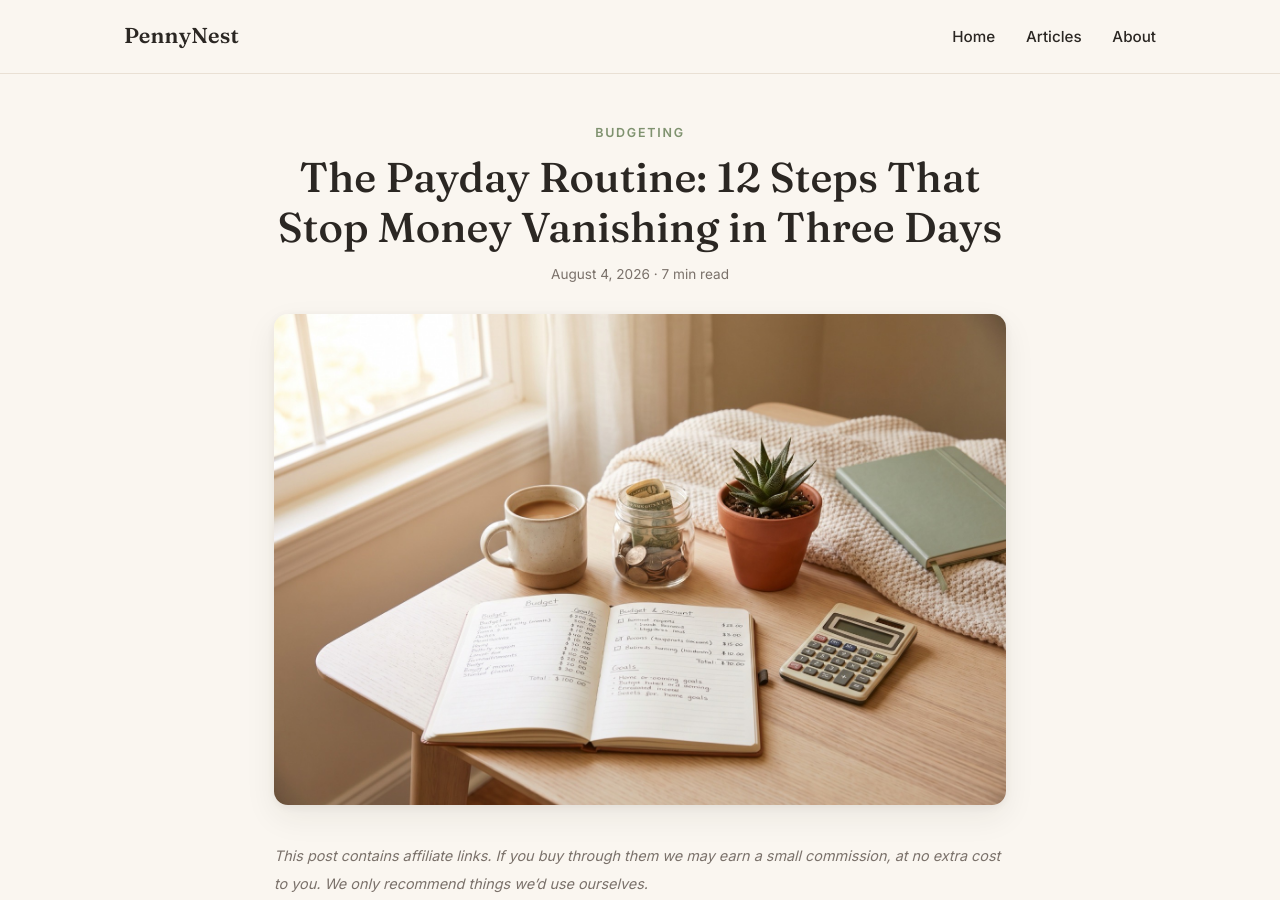
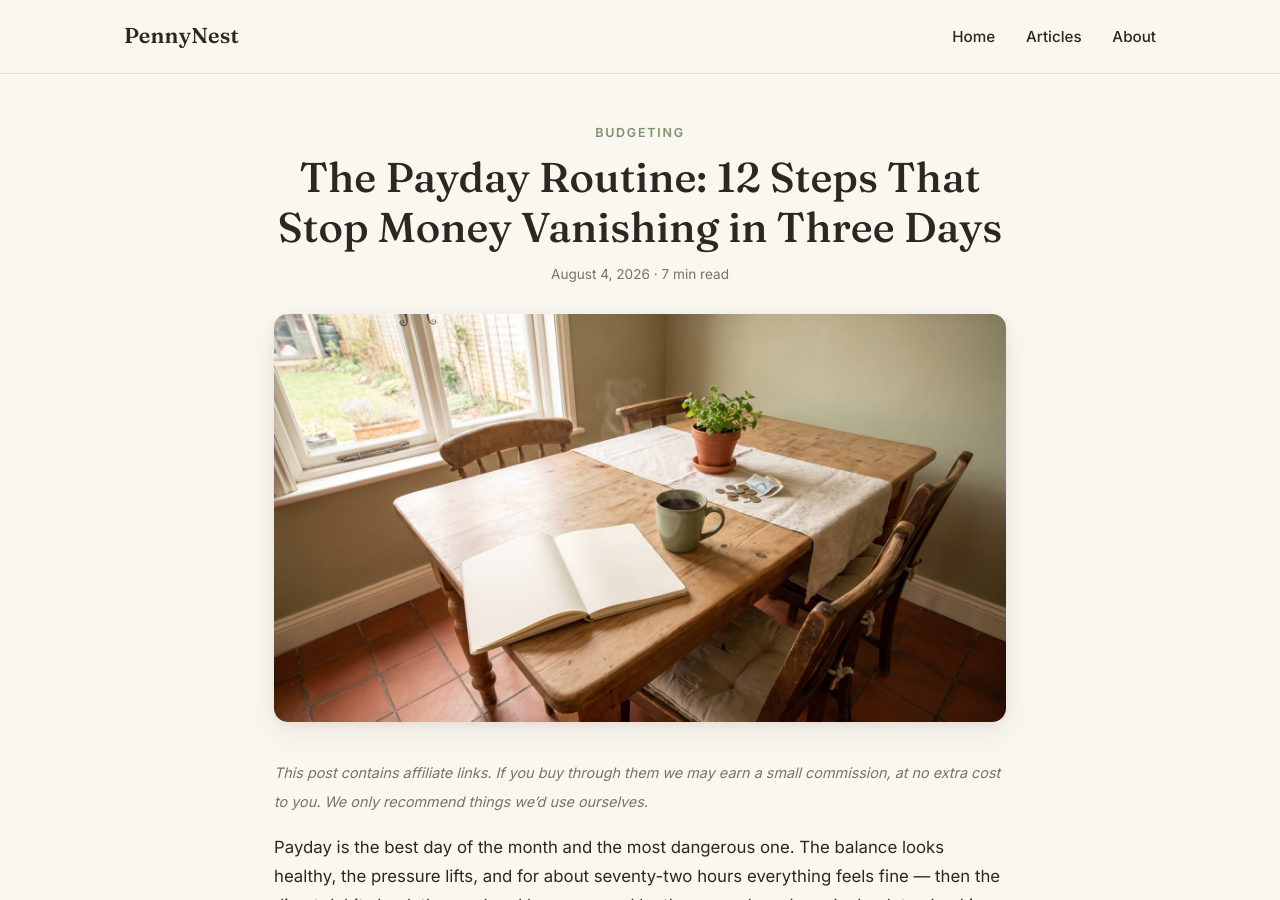
Before and after one commit to cozylifepicks/pennynest, a Jekyll site: the page built from _posts/2026-08-04-payday-routine.md, in a window 1280 px wide and 900 px high. Built offline with Jekyll 4.4.1, drawn with Linux system fonts in a browser that asks for light colours.

Commit message:
Real hero image for the payday routine article

```diff
--- a/_posts/2026-08-04-payday-routine.md
+++ b/_posts/2026-08-04-payday-routine.md
@@ -2,7 +2,7 @@
 layout: post
 title: "The Payday Routine: 12 Steps That Stop Money Vanishing in Three Days"
 description: "Payday feels great for about 72 hours, then the money is gone. A simple payday routine — 12 steps done the day your paycheck lands — that makes it last all month."
-image: /images/budget-hero.jpg
+image: /images/payday-hero.jpg
 category: Budgeting
 ---
 
```
Also changed, not shown: images/payday-hero.jpg (added), 8 other files.
